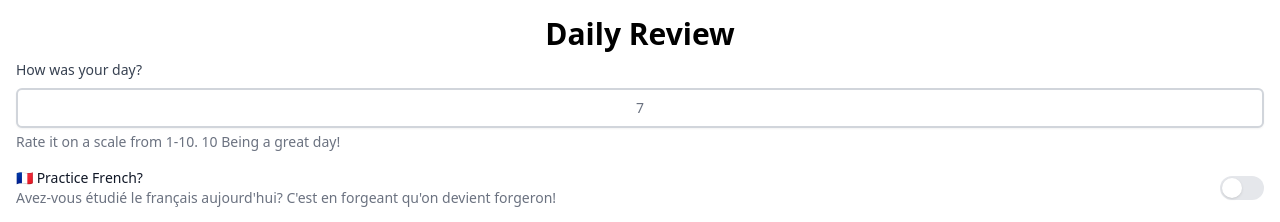
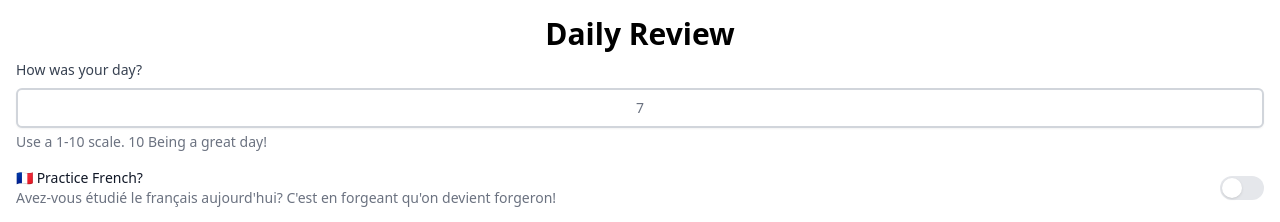
Before and after one commit to RobErskine/bullet-journal-daily-review, a Nuxt app: page / in a window 1280 px wide. Shown: the top 222 px of the page. Built offline with nearby package versions, Linux system fonts and the light colour scheme.

Commit message:
updating hidden field

```diff
--- a/app.vue
+++ b/app.vue
@@ -17,6 +17,7 @@ export default {
 <template>
   <main class="p-4 w-full">
     <form data-netlify="true" netlify name="bullet-journal">
+      <input type="hidden" name="date" :value=currentDate() />
       <div>
         <h1 class="text-3xl text-center font-bold">
           Daily Review
@@ -24,12 +25,11 @@ export default {
       </div>
       <!-- Daily rating -->
       <div class="block py-2">
-        <input type="hidden" name="date" :value=currentDate() />
         <label for="email" class="block text-sm font-medium text-gray-700">How was your day?</label>
         <div class="mt-2">
-          <input type="tel" name="rating" id="rating" class="block p-2 text-center w-full rounded-md border-2 border-gray-300 shadow-sm focus:border-indigo-500 focus:ring-indigo-500 sm:text-sm" placeholder="7" aria-describedby="rating-description" pattern="\b([1-9]|10)\b"/>
+          <input type="tel" name="rating" id="rating" class="block p-2 text-center w-full rounded-md border-2 border-gray-300 shadow-sm focus:border-indigo-500 focus:ring-indigo-500 sm:text-sm" placeholder="7" aria-describedby="rating-description" pattern="\b([1-9]|10)\b" />
         </div>
-        <p class="mt-1 text-sm text-gray-500" id="rating-description">Rate it on a scale from 1-10. 10 Being a great day!</p>
+        <p class="mt-1 text-sm text-gray-500" id="rating-description">Use a 1-10 scale. 10 Being a great day!</p>
       </div>
 
       <ToggleItem title="🇫🇷 Practice French?" description="Avez-vous étudié le français aujourd'hui? C'est en forgeant qu'on devient forgeron!" name="language" />
```
Also changed, not shown: 1 other file (tests, documents, lock files or other folders).
